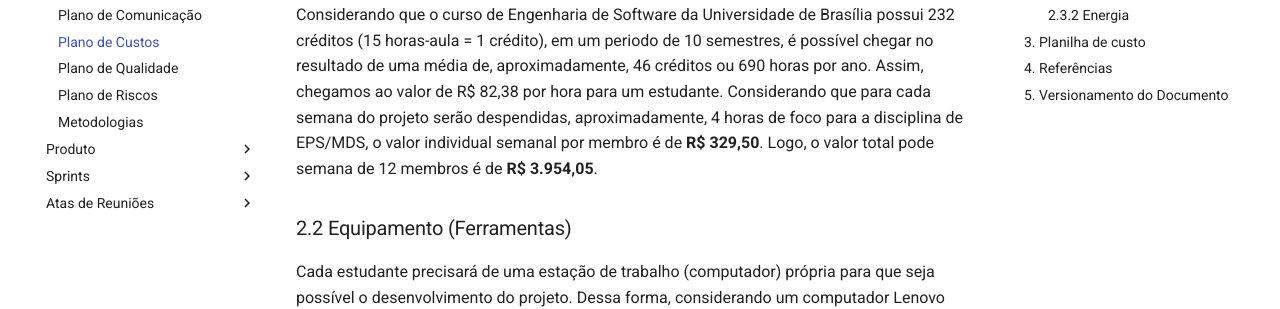
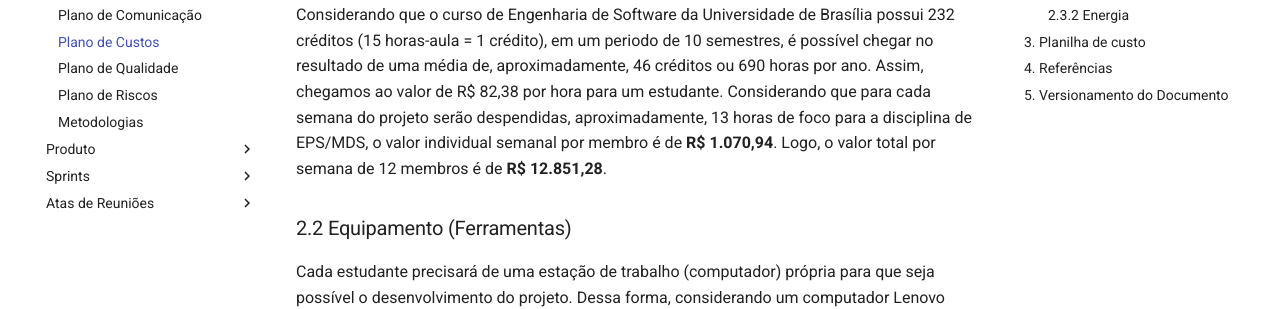
Before and after one commit to fga-eps-mds/2024.1-UnB-TV-DOC, an MkDocs documentation site: the page built from docs/planejamento/planocusto.md, in a window 1280 px wide and 900 px high, scrolled down 456 px. Shown: the part 255-564 px from the top of the window. Built offline with MkDocs 1.6.1 and Material for MkDocs 9.7.7, drawn with Linux system fonts in a browser that asks for light colours; comment, search, counter and statistics services are not loaded; some of the changed text lies outside the part shown.

Commit message:
Update planocusto.md

```diff
--- a/docs/planejamento/planocusto.md
+++ b/docs/planejamento/planocusto.md
@@ -16,7 +16,7 @@ Todos os custos foram pesquisados e embasados em fontes que podem ser encontrada
 
 De acordo com uma notícia do O Globo, um aluno em universidade federal custava por mês, em 2016, R$ 3.129,00. Ajustando esse valor, por meio da [calculadora do cidadão do BCB](https://www3.bcb.gov.br/CALCIDADAO/publico/corrigirPorIndice.do?method=corrigirPorIndice), podemos chegar nesse valor, em 2024, como R$ 4.736,62 ou R$ 56.839,44 por ano.
 
-Considerando que o curso de Engenharia de Software da Universidade de Brasília possui 232 créditos (15 horas-aula = 1 crédito), em um periodo de 10 semestres, é possível chegar no resultado de uma média de, aproximadamente, 46 créditos ou 690 horas por ano. Assim, chegamos ao valor de R$ 82,38 por hora para um estudante. Considerando que para cada semana do projeto serão despendidas, aproximadamente, 4 horas de foco para a disciplina de EPS/MDS, o valor individual semanal por membro é de **R$ 329,50**. Logo, o valor total pode semana de 12 membros é de **R$ 3.954,05**.
+Considerando que o curso de Engenharia de Software da Universidade de Brasília possui 232 créditos (15 horas-aula = 1 crédito), em um periodo de 10 semestres, é possível chegar no resultado de uma média de, aproximadamente, 46 créditos ou 690 horas por ano. Assim, chegamos ao valor de R$ 82,38 por hora para um estudante. Considerando que para cada semana do projeto serão despendidas, aproximadamente, 13 horas de foco para a disciplina de EPS/MDS, o valor individual semanal por membro é de **R$ 1.070,94**. Logo, o valor total por semana de 12 membros é de **R$ 12.851,28**.
 
 ### 2.2 Equipamento (Ferramentas)
 
@@ -53,3 +53,4 @@ A planilha abaixo mostra os custos por semana até a entrega do MVP e o fim do P
 | Data | Versão | Descrição | Autor |
 | :-----: | :-------------: | :---------------: | :-: |
 | 11/05/2024 | 1.0 | Versão inicial com pontos 1 a 4 | [João Pedro de Camargo Vaz](github.com/JoaoPedro0803) e [Vinicius Assumpção de Araúj](github.com/viniman27) |
+| 13/07/2024 | 1.1 | Atualização do custo com horário semanal de trabalho | [Victor Hugo Oliveira Leão](https://github.com/victorleaoo) |
```
